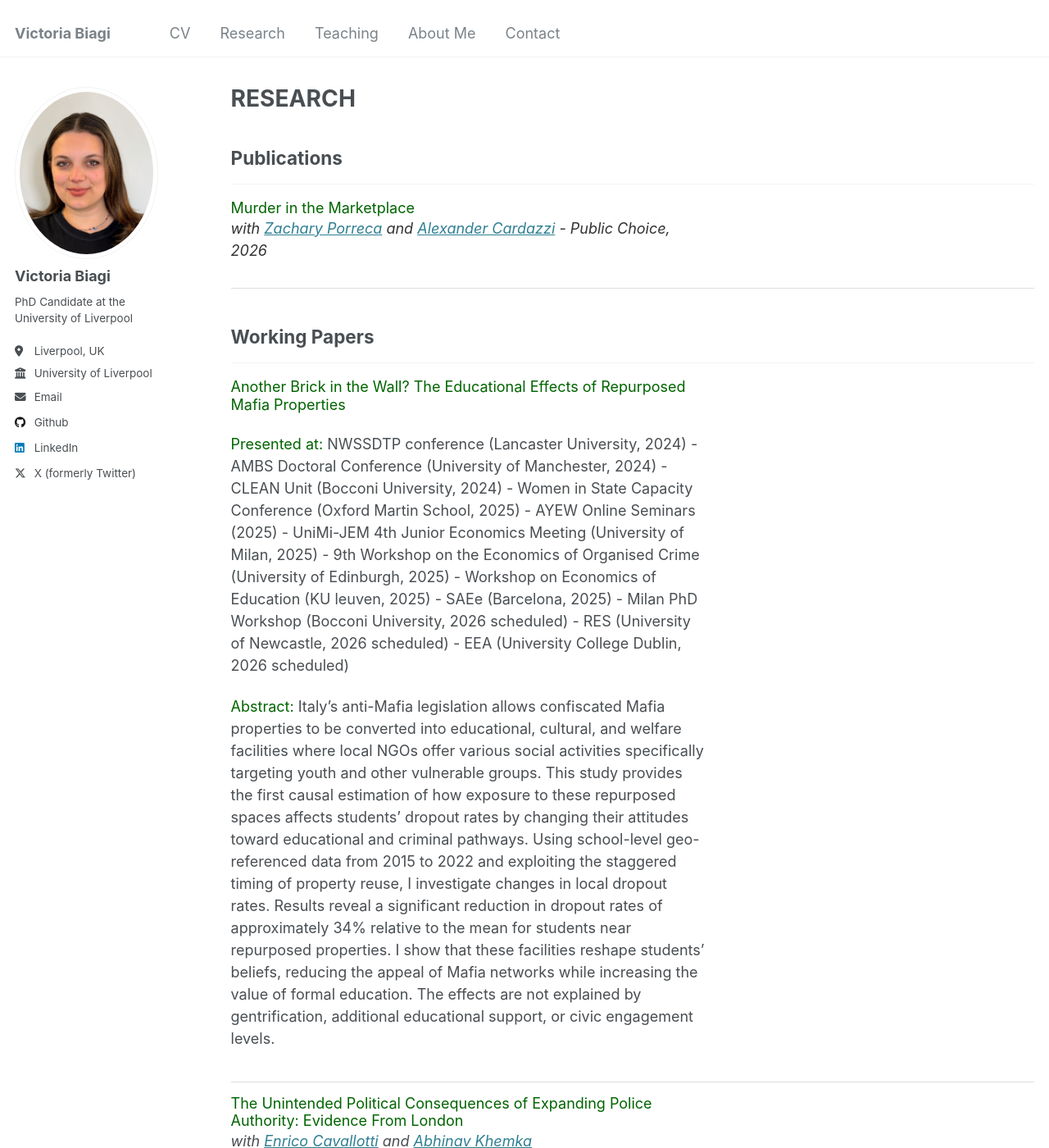
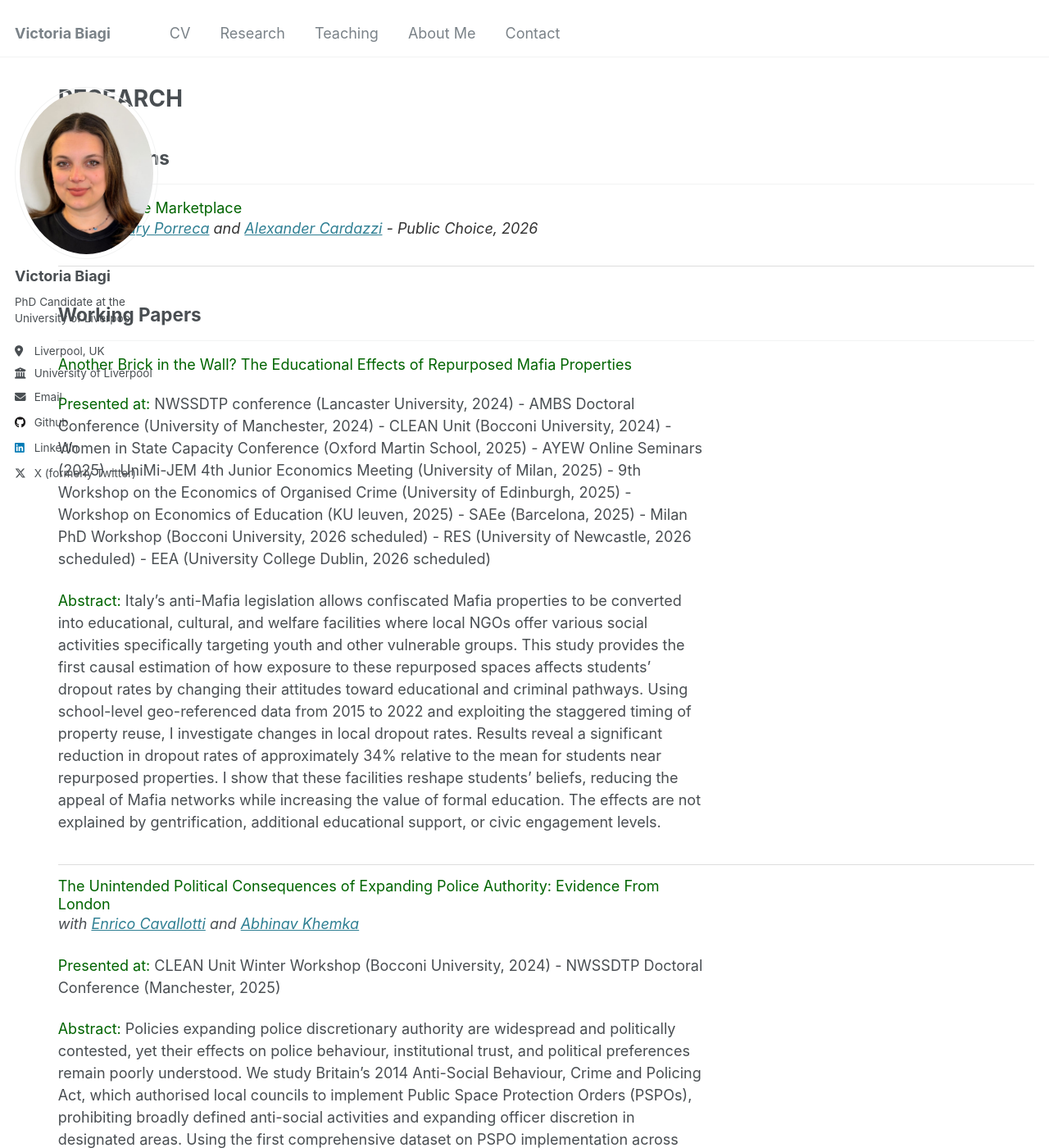
Before and after one commit to victoriabiagi/victoriabiagi.github.io, a Jekyll site: the page built from _pages/publications.html, in a window 1280 px wide and 1400 px high. Shown: the whole window at 82% size. Built offline with Jekyll 4.4.1, drawn with Linux system fonts in a browser that asks for light colours.

Commit message:
Update publications.html

```diff
--- a/_pages/publications.html
+++ b/_pages/publications.html
@@ -5,6 +5,15 @@ permalink: /publications/
 author_profile: true
 classes: wide
 ---
+<style>
+@media (min-width: 64em) {
+  .archive, .page, .page__content {
+    padding-right: 0 !important;
+    max-width: 100% !important;
+    width: 100% !important;
+  }
+}
+</style>
 
 {% if site.author.googlescholar %}
   <div class="wordwrap">You can also find my articles on <a href="{{site.author.googlescholar}}">my Google Scholar profile</a>.</div>
```
